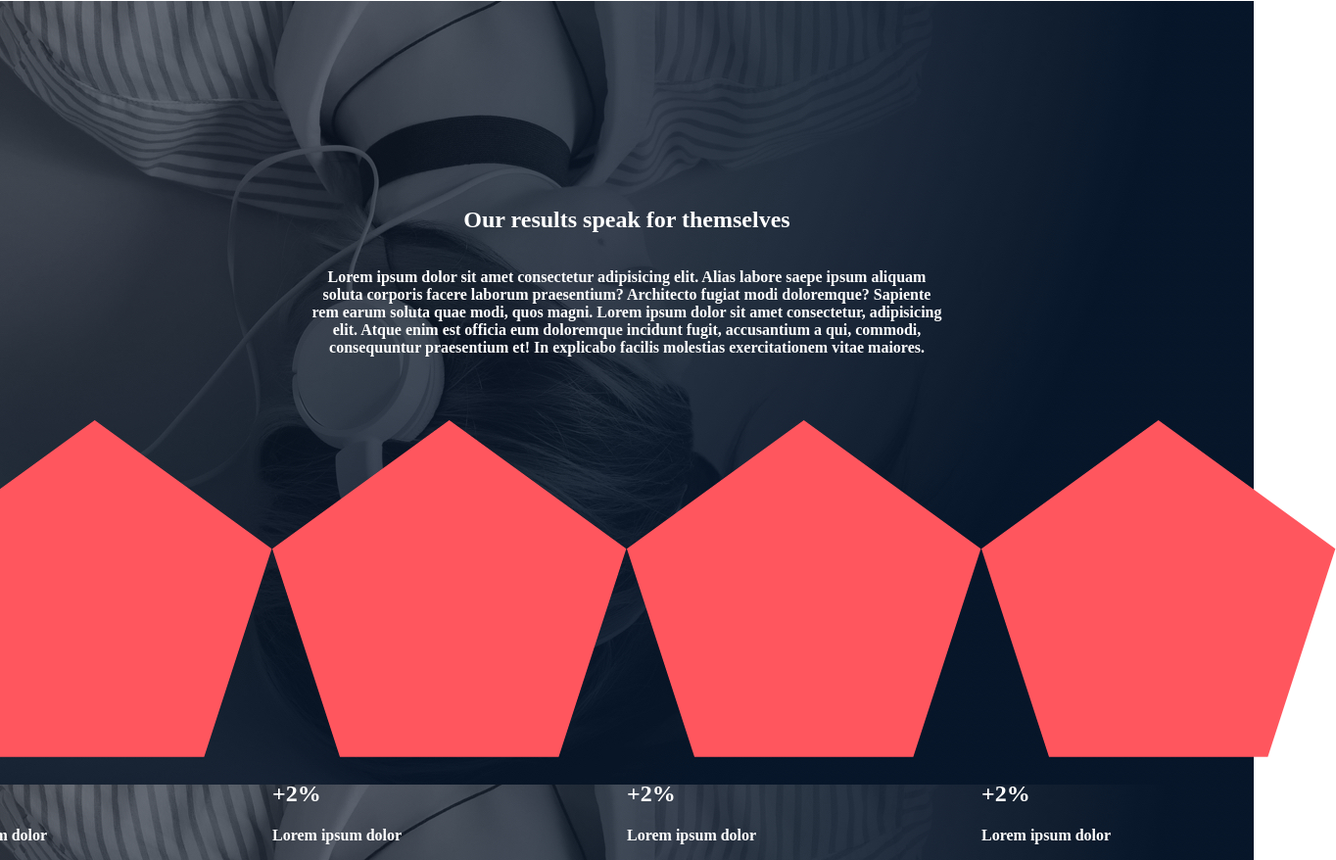
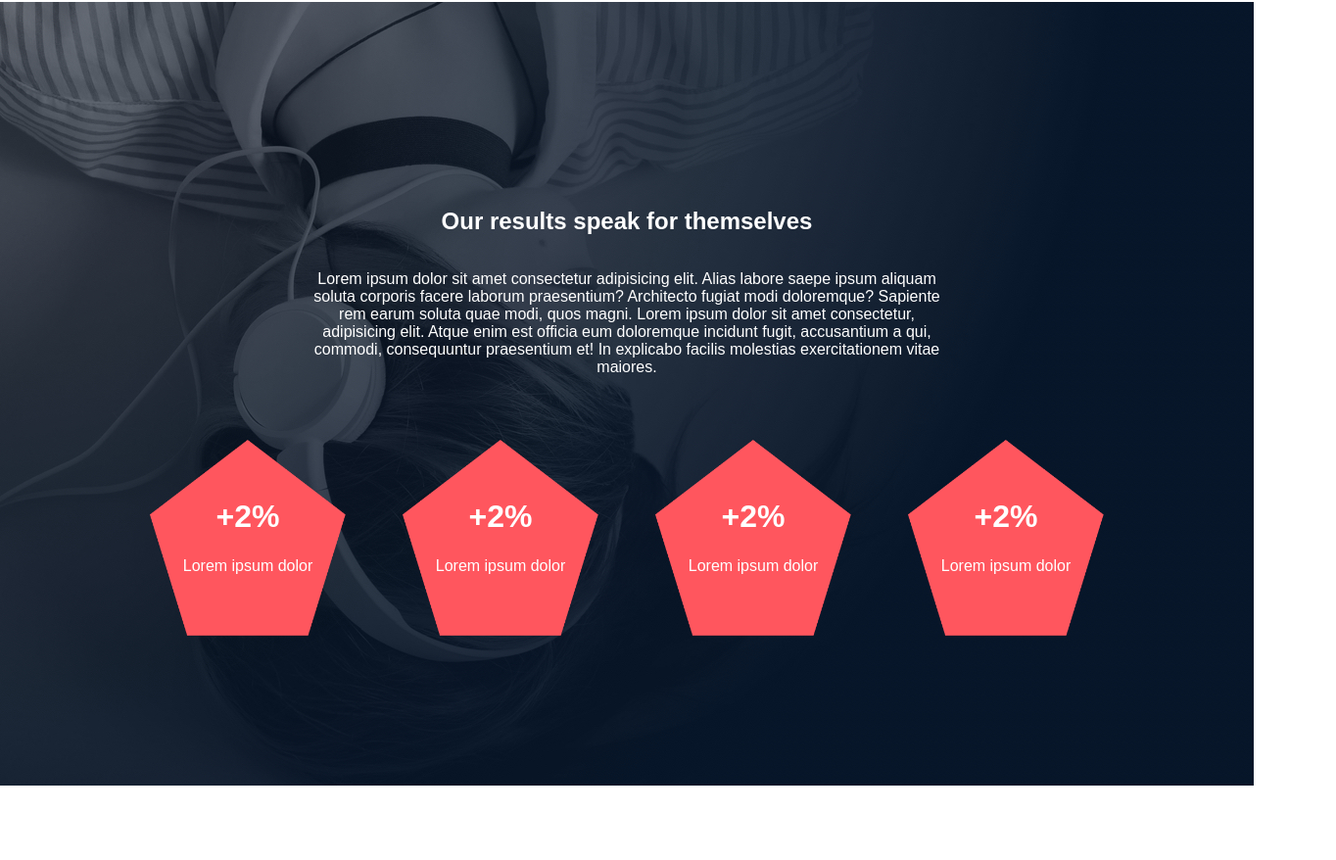
Before and after one commit to bblack-jewENT/alx_html_css, a plain HTML site: page headphones/2-index.html in a window 1280 px wide. Shown: the part 1350-2228 px from the top of the page at 98% size, 1364 px wide, since content can reach past the window. After the commit the page ends 2152 px from the top, so only its background shows below. Drawn offline with Linux system fonts and the light colour scheme.

Commit message:
Fix background image and add more css to make the section look nice.

```diff
--- a/headphones/2-styles.css
+++ b/headphones/2-styles.css
@@ -1,5 +1,52 @@
+.result-pentagone-container {
+    position: relative;
+    text-align: center;
+    display: flex;
+    justify-content: center;
+    gap: 58px;
+    padding-bottom: 100px;
+}
+
+.pentagone-item {
+    position: relative;
+    display: inline-block;
+    width: 200px;
+    height: 200px;
+
+}
+.pentagone-item img {
+    display: block;
+    width: 200px;
+    height: 200px;
+}
+
+.pentagone-heading {
+    position: absolute;
+    top: 60px;
+    left: 0;
+    width: 100%;
+    text-align: center;
+    color: white;
+    font-size: 2em;
+    font-weight: bold;
+    margin: 0;
+    z-index: 2;
+}
+
+.pentagone-text {
+    position: absolute;
+    top: 120px;
+    left: 0;
+    width: 100%;
+    text-align: center;
+    color: white;
+    font-size: 1em;
+    margin: 0;
+    z-index: 2;
+}
 
 html, body {
+    font-family: Arial;
     margin: 0;
     padding: 0;
     height: 100%;
@@ -23,7 +70,7 @@ html, body {
     width: 100%;
     min-height: 100vh;
     color: #ffff;
-    font-family: sans-serif;
+    /* font-family: sans-serif; */
 }
 
 .service-content-section {
@@ -32,7 +79,6 @@ html, body {
 }
 
 .service-container {
-    font-weight: bold;
     font-size: 16px;
     display: flex;
     margin: 30px 80px;
@@ -41,6 +87,7 @@ html, body {
 }
 
 .service-heading {
+    font-weight: bold;
     color: black;
     background-color: #ffff;
     text-align: center;
@@ -52,15 +99,18 @@ html, body {
 .service-p {
     margin-left: 390px;
     margin-bottom: 95px;
-    font-weight: bold;
     text-align: center;
     width: 50%;
 }
 
 .result {
     background-image: url('images/headphones_hero_2.jpg');
+    background-size: cover;
+    background-position: center;
+    background-repeat: no-repeat;
+    width: 100%;
+    min-height: 100vh;
     color: white;
-    font-weight: bold;
 }
 
 .result-container {
@@ -82,6 +132,8 @@ html, body {
 }
 
 .result-pentagone-container {
+    position: relative;
+    text-align: center;
     display: flex;
     justify-content: center;
 }
```
